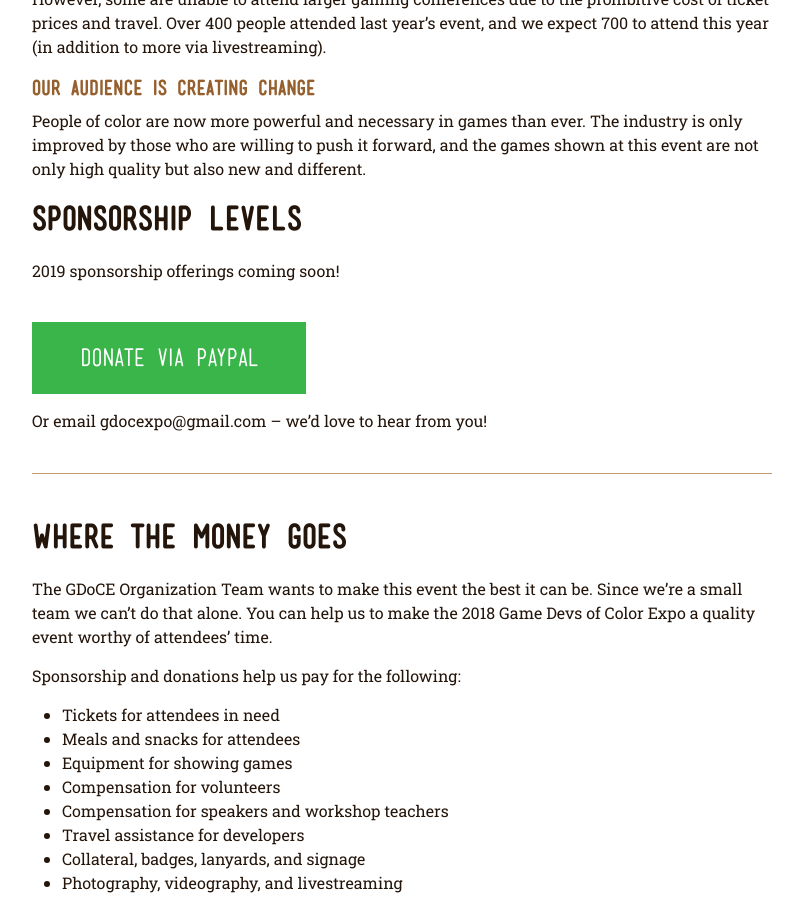
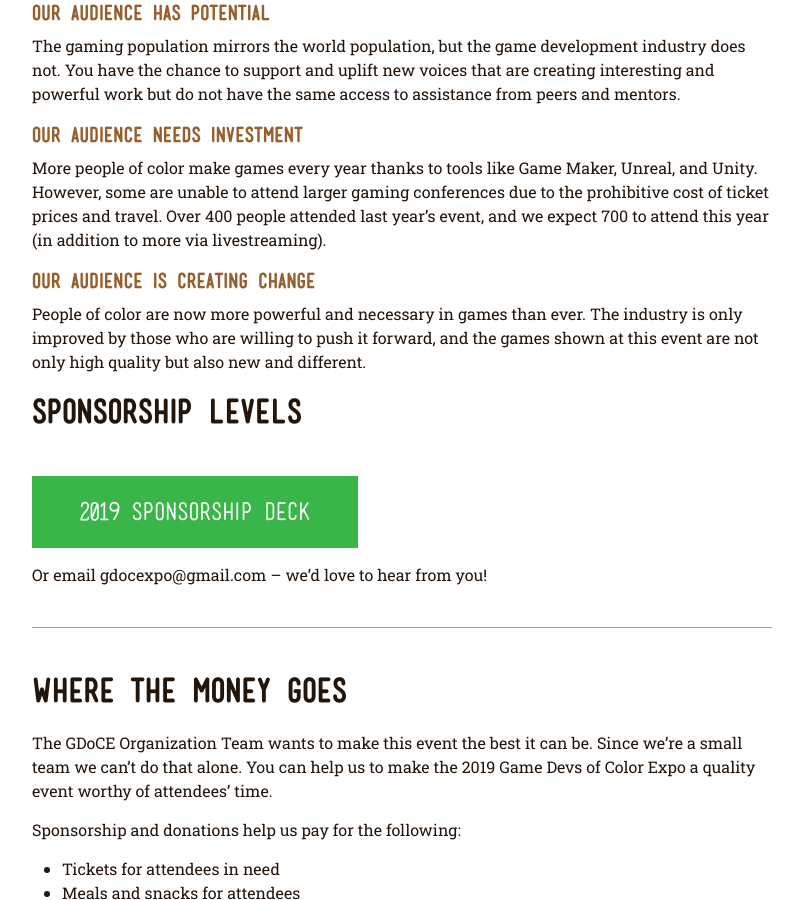
Before and after one commit to BrooklynGamery/gdocexpo, a Jekyll site: the page built from sponsor/content.markdown, in a window 1280 px wide and 900 px high, scrolled down 1354 px. Shown: the whole window, without its empty margins (238-1041 px from the left). Built offline with Jekyll 4.4.1, drawn with Linux system fonts in a browser that asks for light colours; our own code applies the rules of GitHub Pages for plain Markdown files; some of the changed text lies outside the part shown.

Commit message:
updates made to sponsor page

```diff
--- a/sponsor/content.markdown
+++ b/sponsor/content.markdown
@@ -1,10 +1,10 @@
 # Sponsor the event
 
-![](/assets/images/photos/2017/IMG_6999.jpg)
+![](/assets/images/photos/2018/2018GDoCE_2.jpg)
 
-Want to help the 2018 Game Devs of Color Expo? We are open to financial and in-kind partnerships! Interested parties can contact us at gdocexpo@gmail.com, [send us direct donations via PayPal](http://paypal.me/BrooklynGamery) (our preferred method), or use the Donation field [on the ticketing page](/tickets).
+Want to help the 2019 Game Devs of Color Expo? We are open to financial and in-kind partnerships! Interested parties can contact us at gdocexpo@gmail.com, [send us direct donations via PayPal](http://paypal.me/BrooklynGamery) (our preferred method), or use the Donation field [on the ticketing page](/tickets).
 
-<a href="https://tinyurl.com/sponsorgdocexpo2018" class="btn">View prospectus</a>
+<a href="http://bit.ly/gdocexpo2019sponsorship" class="btn">2019 Sponsorship Deck</a>
 
 ----
 
@@ -29,7 +29,7 @@
 People of color are now more powerful and necessary in games than ever. The industry is only improved by those who are willing to push it forward, and the games shown at this event are not only high quality but also new and different.
 
 ## Sponsorship levels
-2019 sponsorship offerings coming soon!
+<a href="http://bit.ly/gdocexpo2019sponsorship" class="btn">2019 Sponsorship Deck</a>
 
 <!--
 Below are our basic offerings. Interested in additional opportunities such as sponsored lunch, lanyards, badges, and event SWAG? [Check out our prospectus for more options!](https://tinyurl.com/sponsorgdocexpo2018)
@@ -63,7 +63,7 @@
 </ul>
 -->
 
-<a href="http://paypal.me/BrooklynGamery" class="btn" target="_blank">Donate via PayPal</a>
+<!-- <a href="http://paypal.me/BrooklynGamery" class="btn" target="_blank">Donate via PayPal</a> -->
 
 Or email gdocexpo@gmail.com – we'd love to hear from you!
 
@@ -71,7 +71,7 @@
 
 ## Where the money goes
 
-The GDoCE Organization Team wants to make this event the best it can be. Since we're a small team we can't do that alone. You can help us to make the 2018 Game Devs of Color Expo a quality event worthy of attendees' time.
+The GDoCE Organization Team wants to make this event the best it can be. Since we're a small team we can't do that alone. You can help us to make the 2019 Game Devs of Color Expo a quality event worthy of attendees' time.
 
 Sponsorship and donations help us pay for the following:
 
```
Also changed, not shown: assets/images/photos/2018/2018GDoCE_2.jpg (added).
